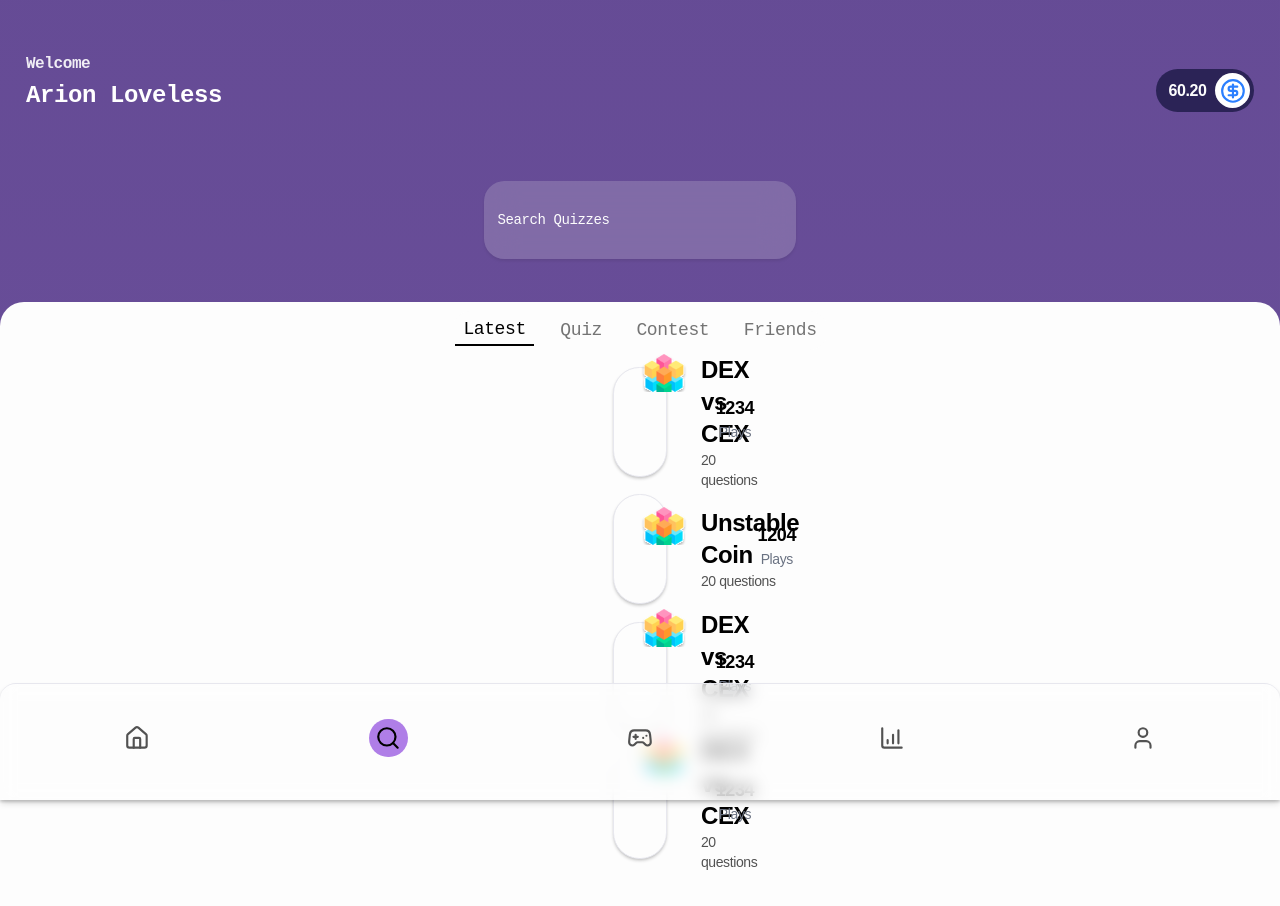
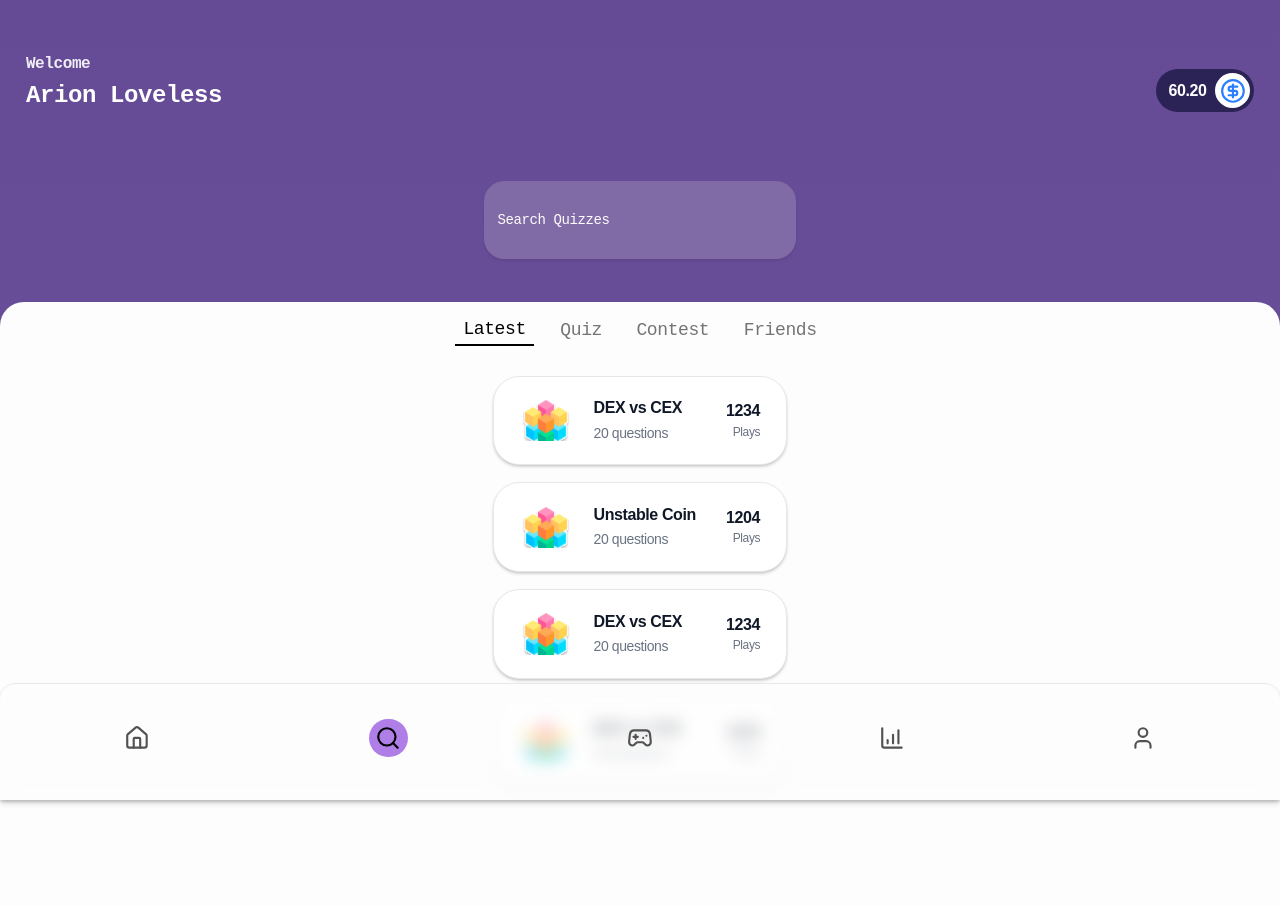
Before and after one commit to DeQuizifi/app.dequizifi.xyz, a Next.js app: page /search in a window 1280 px wide. Shown: the top 906 px of the page. Built offline with nearby package versions, Linux system fonts and the light colour scheme; what @rainbow-me/rainbowkit, wagmi would draw is missing.

Commit message:
feat: refactor LatestTab component to use a dynamic card rendering approach with icons

```diff
--- a/src/components/searchpage/LatestTab.tsx
+++ b/src/components/searchpage/LatestTab.tsx
@@ -1,28 +1,57 @@
-import { ReusableCard } from "../dashboard/TrendingQuiz";
+import Image from "next/image";
 
 export default function LatestTab() {
+  const cards = [
+    { title: "DEX vs CEX", description: "20 questions", plays: "1234" },
+    { title: "Unstable Coin", description: "20 questions", plays: "1204" },
+    { title: "DEX vs CEX", description: "20 questions", plays: "1234" },
+    { title: "DEX vs CEX", description: "20 questions", plays: "1234" },
+  ];
+
   return (
-    <div className="flex flex-col">
-      <ReusableCard
-        title="DEX vs CEX"
-        description="20 questions"
-        action="1234"
-      />
-      <ReusableCard
-        title="Unstable Coin"
-        description="20 questions"
-        action="1204"
-      />
-      <ReusableCard
-        title="DEX vs CEX"
-        description="20 questions"
-        action="1234"
-      />
-      <ReusableCard
-        title="DEX vs CEX"
-        description="20 questions"
-        action="1234"
-      />
+    <div className=" mt-4 ">
+      <div className="flex flex-col gap-4 w-full mx-auto">
+        {cards.map((card, idx) => (
+          <div
+            key={idx}
+            className="w-full rounded-xl px-6 py-5 shadow-sm transition bg-white/90 backdrop-blur-sm hover:shadow-md"
+            style={{
+              backgroundColor: "var(--quiz-card-bg)",
+              border: "1px solid var(--quiz-card-border)",
+            }}
+          >
+            <div className="flex items-center w-full gap-5">
+              {/* Icon */}
+              <div className="flex-shrink-0">
+                <Image
+                  src="/cube1.svg"
+                  alt="Quiz Icon"
+                  width={52}
+                  height={52}
+                  className="object-contain"
+                  priority
+                />
+              </div>
+              {/* Title + Description */}
+              <div className="flex-1 min-w-0">
+                <p className="font-semibold text-[15px] sm:text-base leading-tight text-gray-900 truncate">
+                  {card.title}
+                </p>
+                <p className="text-xs sm:text-sm text-gray-500 mt-1">
+                  {card.description}
+                </p>
+              </div>
+              {/* Plays */}
+              <div className="flex flex-col items-end justify-center flex-shrink-0 pl-2 text-right">
+                <span className="font-semibold text-base leading-tight text-gray-900">
+                  {card.plays}
+                </span>
+                <span className="text-xs text-gray-500 mt-0.5">Plays</span>
+              </div>
+            </div>
+          </div>
+        ))}
+      </div>
     </div>
   );
 }
```
